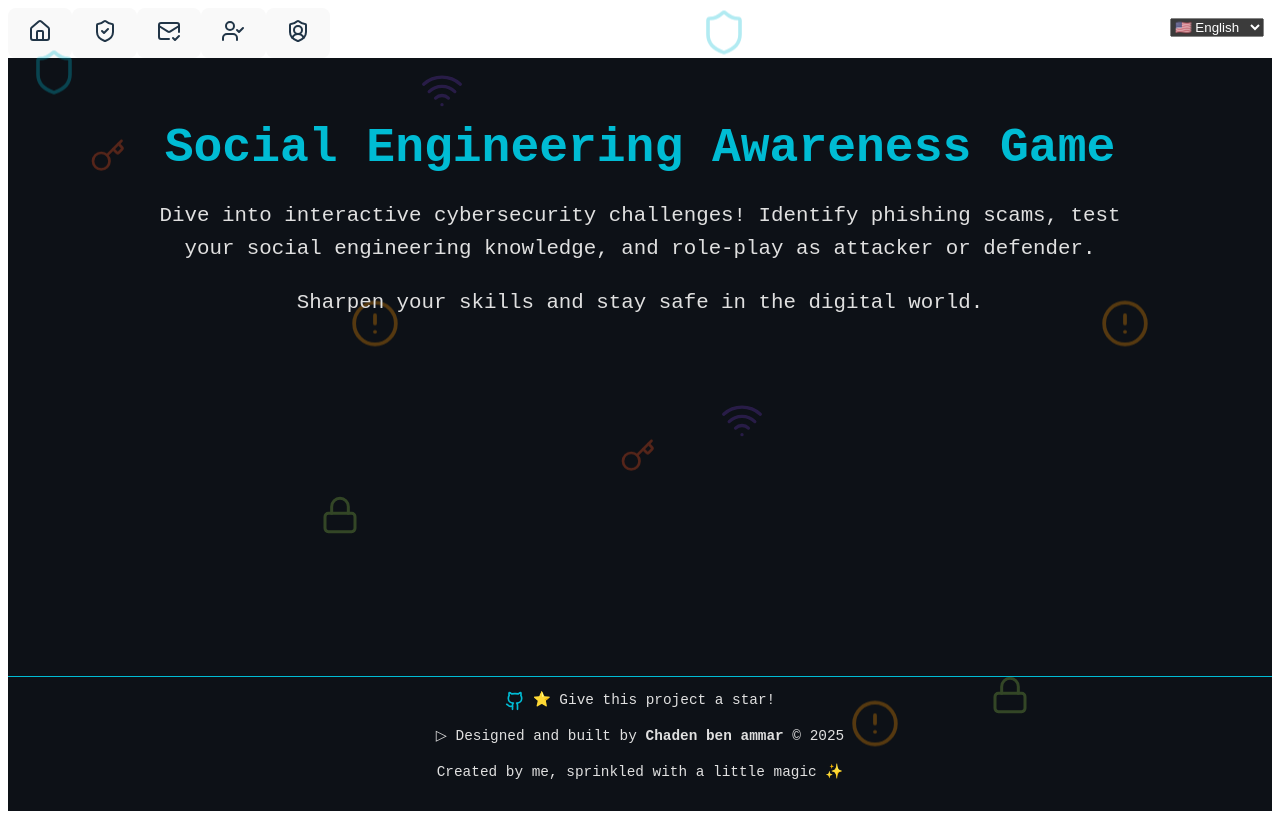
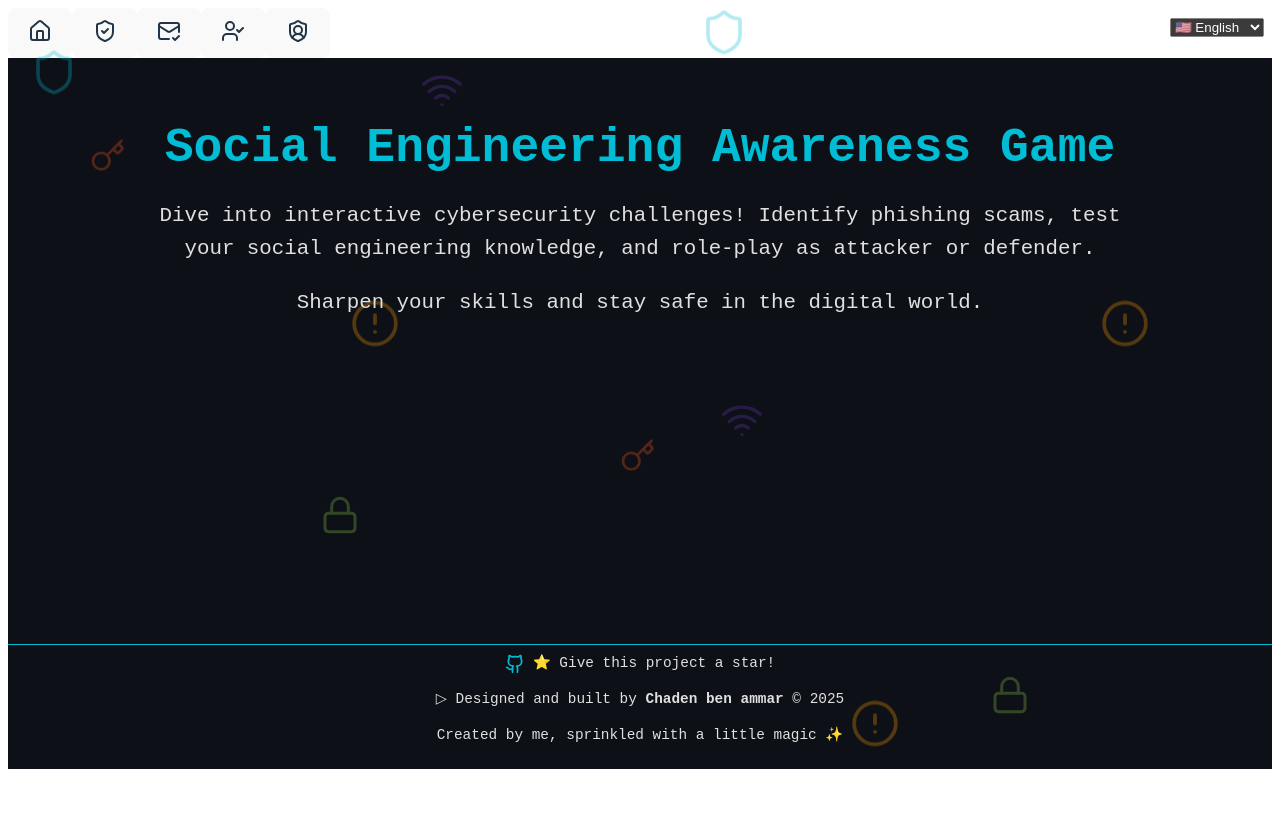
Before and after one commit to ChadenBA/social-engineering-game, a React (Vite) app in the folder frontend/: page / in a window 1280 px wide. Shown: the top 819 px of the page. Built offline with nearby package versions, Linux system fonts and the light colour scheme.

Commit message:
fix FOOTER

```diff
--- a/frontend/src/components/Footer.tsx
+++ b/frontend/src/components/Footer.tsx
@@ -11,11 +11,11 @@ export default function Footer({ repoUrl }: FooterProps) {
   return (
     <footer
       style={{
-        marginTop: "17rem",
+        marginTop: "15rem",
         background: "#0d1117",
         color: "#e0e0e0",
         textAlign: "center",
-        padding: "0.8rem",
+        padding: "0.5rem",
         borderTop: "1px solid #00bcd4",
         fontFamily: "'Courier New', monospace",
         fontSize: "0.9rem",
```
